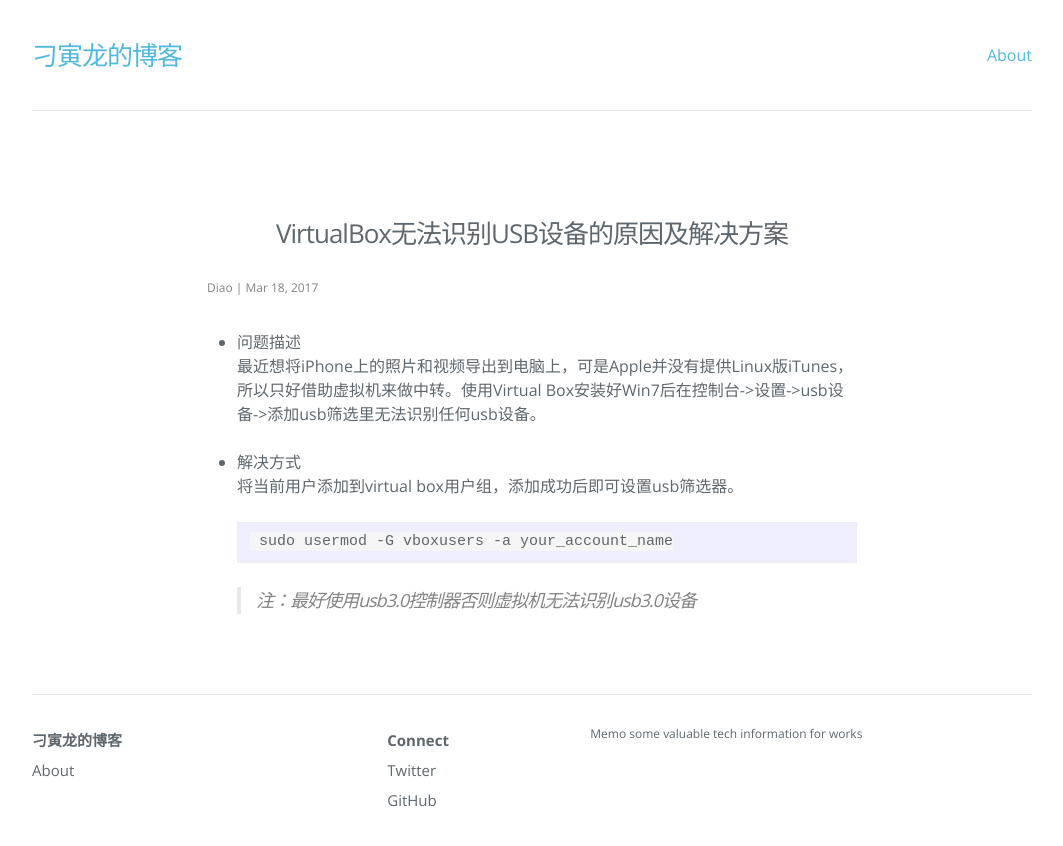
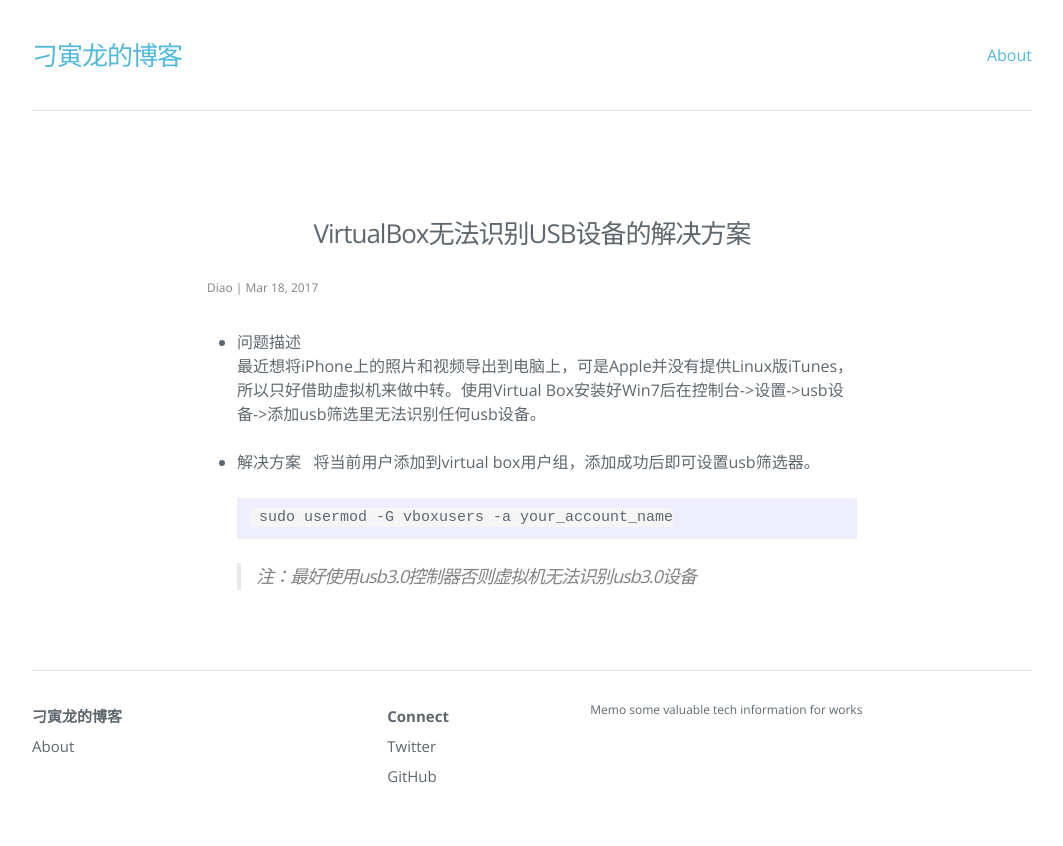
Before and after one commit to diaoyinlong/blog, a Jekyll site: the page built from _posts/2017-03-18-VirtualBox无法识别USB设备的解决方案.md, in a window 1280 px wide. Shown: the top 846 px of the page, without its empty margins (108-1171 px from the left). Built offline with Jekyll 4.4.1, drawn with Linux system fonts in a browser that asks for light colours; nearby versions of some CDN libraries.

Commit message:
Update and rename 2017-03-18-VirtualBox无法识别USB设备的原因及解决方案.md to 2017-03-18-VirtualBox无法识别USB设备的解决方案.md

```diff
--- a/_posts/2017-03-18-VirtualBox无法识别USB设备的原因及解决方案.md
+++ b/_posts/2017-03-18-VirtualBox无法识别USB设备的解决方案.md
@@ -1,5 +1,5 @@
 ---
-title: VirtualBox无法识别USB设备的原因及解决方案
+title: VirtualBox无法识别USB设备的解决方案
 layout: post
 categories: Linux
 tags: Virtual Box
@@ -8,7 +8,7 @@ tags: Virtual Box
  - 问题描述
 	最近想将iPhone上的照片和视频导出到电脑上，可是Apple并没有提供Linux版iTunes，所以只好借助虚拟机来做中转。使用Virtual Box安装好Win7后在控制台->设置->usb设备->添加usb筛选里无法识别任何usb设备。
 
- - 解决方式
+ - 解决方案
 	将当前用户添加到virtual box用户组，添加成功后即可设置usb筛选器。
 
 		sudo usermod -G vboxusers -a your_account_name
```
